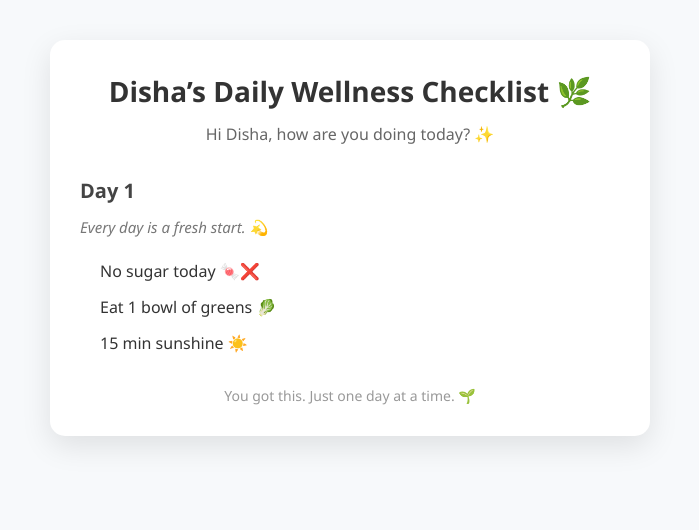
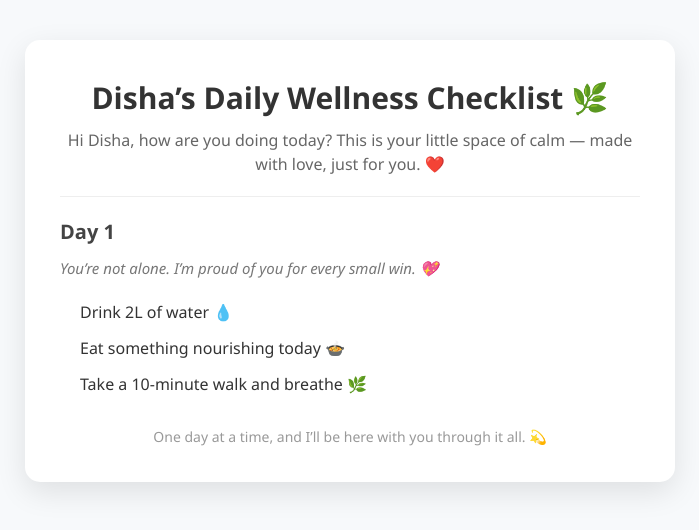
Before and after one commit to Sumeet-Builds-Stuffs/health-checklist, a Next.js app: page / in a window 1280 px wide. Shown: the top 530 px of the page, without its empty margins (290-989 px from the left). Built offline with nearby package versions, Linux system fonts and the light colour scheme.

Commit message:
Updated UI and added personal message for Disha 💖

```diff
--- a/src/app/page.js
+++ b/src/app/page.js
@@ -6,19 +6,19 @@ export default function Home() {
 
   const generateDays = () => {
     const baseQuotes = [
-      "Every day is a fresh start. 💫",
-      "Small steps every day lead to big changes. 🧗‍♀️",
-      "You’re stronger than you think. 💥",
-      "Healing isn’t linear, and that’s okay. 🌈",
-      "Celebrate progress, not perfection. 🎉"
+      "You’re not alone. I’m proud of you for every small win. 💖",
+      "One day we’ll look back and smile at how far we’ve come. 🌅",
+      "Take it one step at a time, love. You’re doing amazing. 🧡",
+      "Even on hard days, your strength shines. ✨",
+      "You’ve got me. Always. 💌"
     ];
 
     const baseGoals = [
-      "No sugar today 🍬❌",
-      "Eat 1 bowl of greens 🥬",
-      "15 min sunshine ☀️",
-      "Evening walk for 20 mins 🚶‍♀️",
-      "Drink 2L of water 💧"
+      "Drink 2L of water 💧",
+      "Eat something nourishing today 🍲",
+      "Take a 10-minute walk and breathe 🌿",
+      "Give yourself 5 mins of peace 🧘‍♀️",
+      "Send a message if you're feeling low 📱"
     ];
 
     let days = [];
@@ -52,30 +52,30 @@ export default function Home() {
 
   return (
     <div style={{ padding: '40px', fontFamily: 'Segoe UI, sans-serif', backgroundColor: '#f7f9fb', minHeight: '100vh' }}>
-      <div style={{ maxWidth: '600px', margin: '0 auto', backgroundColor: '#ffffff', padding: '30px', borderRadius: '15px', boxShadow: '0 10px 30px rgba(0,0,0,0.1)' }}>
-        <h1 style={{ fontSize: '28px', fontWeight: 'bold', textAlign: 'center', marginBottom: '10px', color: '#333' }}>
+      <div style={{ maxWidth: '650px', margin: '0 auto', backgroundColor: '#ffffff', padding: '35px', borderRadius: '15px', boxShadow: '0 10px 30px rgba(0,0,0,0.1)' }}>
+        <h1 style={{ fontSize: '30px', fontWeight: 'bold', textAlign: 'center', marginBottom: '8px', color: '#333' }}>
           Disha’s Daily Wellness Checklist 🌿
         </h1>
-        <p style={{ textAlign: 'center', fontSize: '16px', color: '#666', marginBottom: '30px' }}>
-          Hi Disha, how are you doing today? ✨
+        <p style={{ textAlign: 'center', fontSize: '16px', color: '#666', marginBottom: '20px' }}>
+          Hi Disha, how are you doing today? This is your little space of calm — made with love, just for you. ❤️
         </p>
 
+        <div style={{ borderTop: '1px solid #eee', paddingTop: '20px' }}>
           <h2 style={{ fontSize: '20px', fontWeight: '600', color: '#444', marginBottom: '10px' }}>
             {days[dayIndex].title}
           </h2>
-
           <p style={{ fontStyle: 'italic', fontSize: '15px', color: '#777', marginBottom: '20px' }}>
             {days[dayIndex].quote}
           </p>
-
           <ul style={{ paddingLeft: '20px' }}>
             {days[dayIndex].goals.map((goal, i) => (
               <li key={i} style={{ marginBottom: '12px', fontSize: '16px', color: '#333' }}>{goal}</li>
             ))}
           </ul>
+        </div>
 
         <p style={{ marginTop: '30px', fontSize: '14px', textAlign: 'center', color: '#999' }}>
-          You got this. Just one day at a time. 🌱
+          One day at a time, and I’ll be here with you through it all. 💫
         </p>
       </div>
     </div>
```
Lines whose indentation alone changed are shown as unchanged.
